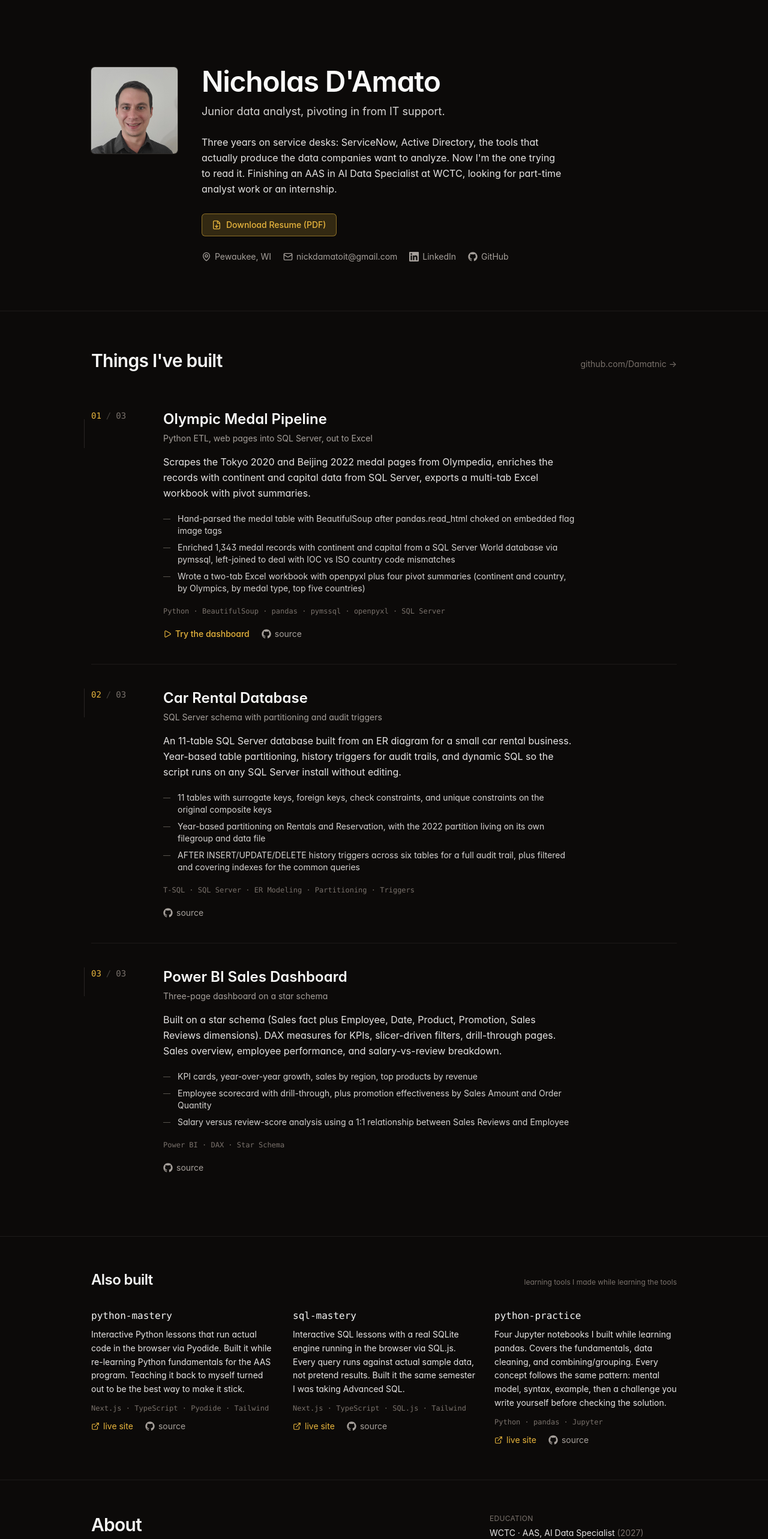
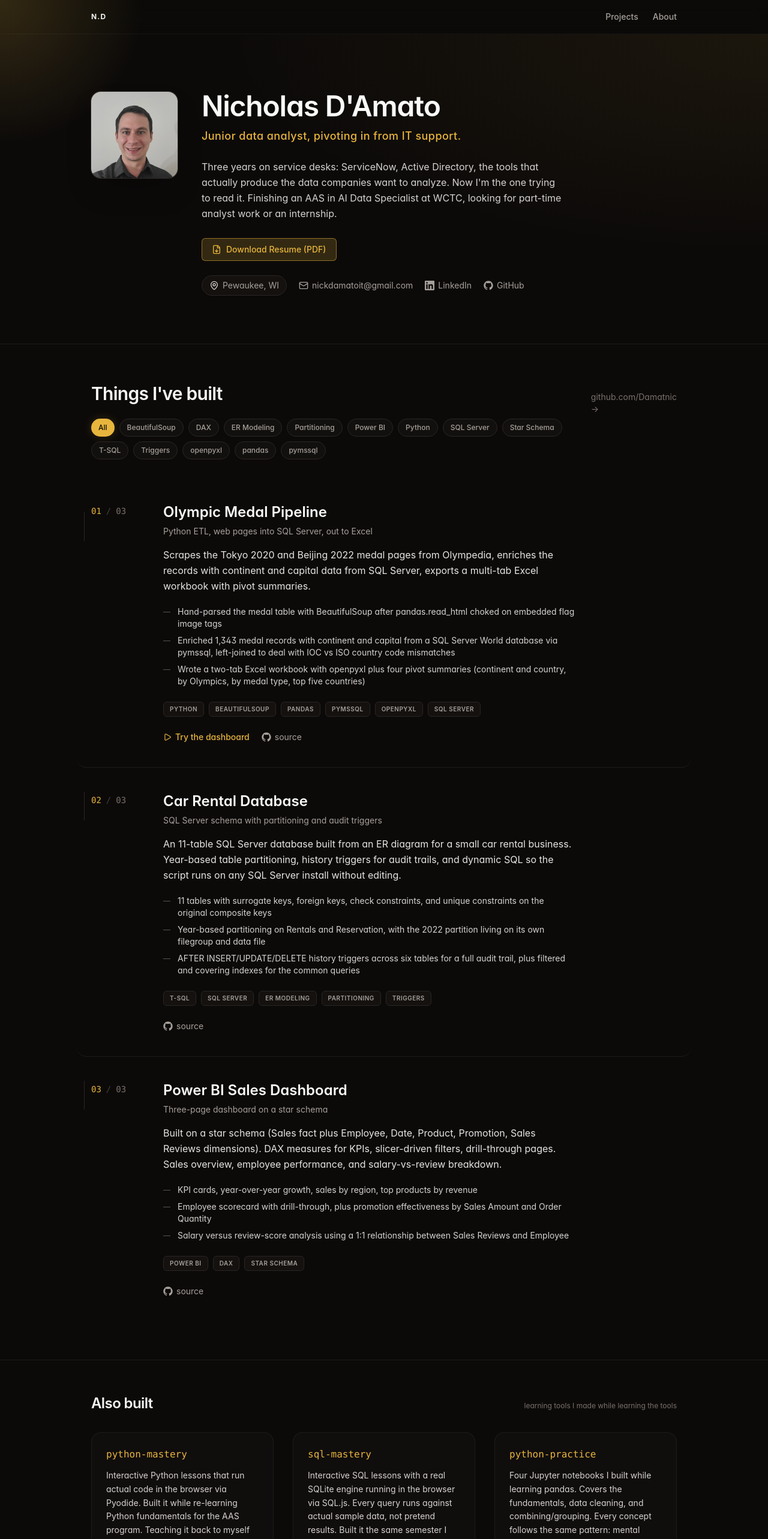
Before and after one commit to Damatnic/damato-portfolio, a Next.js app: page / in a window 1280 px wide. Shown: the top 2566 px of the page at 60% size. Built offline with nearby package versions, Linux system fonts and the light colour scheme.

Commit message:
feat: complete UI/UX overhaul with framer-motion

```diff
--- a/package.json
+++ b/package.json
@@ -10,6 +10,7 @@
   },
   "dependencies": {
     "@vercel/analytics": "^2.0.1",
+    "framer-motion": "^12.38.0",
     "lucide-react": "^1.14.0",
     "next": "16.2.6",
     "react": "19.2.4",
--- a/src/app/page.tsx
+++ b/src/app/page.tsx
@@ -1,18 +1,18 @@
+"use client";
+
 import Image from "next/image";
 import Link from "next/link";
+import { useState } from "react";
+import { motion, AnimatePresence, Variants } from "framer-motion";
 import { Mail, MapPin, Play, ExternalLink } from "lucide-react";
 import { projects, sideProjects } from "@/lib/projects";
 import { ResumeDownload } from "@/components/ResumeDownload";
 import { ResumeTimeline } from "@/components/ResumeTimeline";
+import { CursorGlow } from "@/components/CursorGlow";
 
 function Github({ className }: { className?: string }) {
   return (
-    <svg
-      viewBox="0 0 24 24"
-      fill="currentColor"
-      className={className}
-      aria-hidden="true"
-    >
+    <svg viewBox="0 0 24 24" fill="currentColor" className={className} aria-hidden="true">
       <path d="M12 .5C5.65.5.5 5.65.5 12c0 5.08 3.29 9.39 7.86 10.91.58.11.79-.25.79-.56 0-.27-.01-1-.02-1.96-3.2.7-3.88-1.54-3.88-1.54-.52-1.34-1.28-1.69-1.28-1.69-1.04-.71.08-.7.08-.7 1.16.08 1.77 1.19 1.77 1.19 1.03 1.76 2.7 1.25 3.36.96.1-.75.4-1.25.73-1.54-2.55-.29-5.24-1.28-5.24-5.69 0-1.26.45-2.29 1.19-3.1-.12-.29-.52-1.47.11-3.06 0 0 .97-.31 3.18 1.18a11.1 11.1 0 0 1 5.79 0c2.21-1.49 3.18-1.18 3.18-1.18.63 1.59.23 2.77.11 3.06.74.81 1.19 1.84 1.19 3.1 0 4.42-2.69 5.4-5.25 5.68.41.35.78 1.05.78 2.12 0 1.53-.01 2.77-.01 3.14 0 .31.21.68.8.56C20.21 21.39 23.5 17.08 23.5 12 23.5 5.65 18.35.5 12 .5Z" />
     </svg>
   );
@@ -20,32 +20,68 @@ function Github({ className }: { className?: string }) {
 
 function Linkedin({ className }: { className?: string }) {
   return (
-    <svg
-      viewBox="0 0 24 24"
-      fill="currentColor"
-      className={className}
-      aria-hidden="true"
-    >
+    <svg viewBox="0 0 24 24" fill="currentColor" className={className} aria-hidden="true">
       <path d="M20.45 20.45h-3.55v-5.57c0-1.33-.03-3.04-1.85-3.04-1.85 0-2.14 1.45-2.14 2.94v5.67H9.36V9h3.41v1.56h.05c.48-.9 1.64-1.85 3.38-1.85 3.61 0 4.28 2.38 4.28 5.47v6.27ZM5.34 7.43a2.06 2.06 0 1 1 0-4.12 2.06 2.06 0 0 1 0 4.12Zm1.78 13.02H3.56V9h3.56v11.45ZM22.22 0H1.77C.79 0 0 .77 0 1.72v20.56C0 23.23.79 24 1.77 24h20.45c.98 0 1.78-.77 1.78-1.72V1.72C24 .77 23.2 0 22.22 0Z" />
     </svg>
   );
 }
 
+const fadeUp: Variants = {
+  hidden: { opacity: 0, y: 30 },
+  visible: { opacity: 1, y: 0, transition: { duration: 0.6, ease: "easeOut" } }
+};
+
 export default function Home() {
+  const [activeFilter, setActiveFilter] = useState("All");
+  const [highlightedTech, setHighlightedTech] = useState<string | null>(null);
+
+  const allTech = Array.from(new Set(projects.flatMap((p) => p.tech))).sort();
+  const filters = ["All", ...allTech];
+
+  const filteredProjects = activeFilter === "All"
+    ? projects
+    : projects.filter((p) => p.tech.includes(activeFilter));
+
+  const toolsIReachFor = [
+    "Python", "pandas", "SQL", "T-SQL", "Power BI", "DAX", "Excel",
+    "SQL Server", "BeautifulSoup", "PowerShell"
+  ];
+
   return (
-    <main className="flex-1">
+    <>
+      <CursorGlow />
+      <main className="flex-1 relative z-10 selection:bg-[var(--accent)] selection:text-stone-950">
+
+        {/* Glassmorphism Header */}
+        <header className="sticky top-0 z-40 w-full backdrop-blur-md bg-stone-950/60 border-b border-stone-800/40">
+          <div className="mx-auto max-w-5xl px-6 h-14 flex items-center justify-between text-sm">
+            <span className="font-bold text-stone-100 tracking-widest text-xs">N.D</span>
+            <nav className="flex gap-6 text-stone-400 font-medium">
+              <a href="#projects" className="hover:text-stone-100 transition-colors">Projects</a>
+              <a href="#about" className="hover:text-stone-100 transition-colors">About</a>
+            </nav>
+          </div>
+        </header>
+
         {/* Hero */}
-      <section className="border-b border-stone-800/60">
-        <div className="mx-auto max-w-5xl px-6 pt-20 pb-14 sm:pt-28 sm:pb-20">
+        <section className="border-b border-stone-800/60 overflow-hidden relative">
+          <div className="absolute top-0 right-0 w-full h-full bg-[radial-gradient(ellipse_at_top_right,_var(--accent-soft),_transparent_50%)] opacity-40 pointer-events-none" />
+
+          <motion.div
+            initial="hidden"
+            animate="visible"
+            variants={fadeUp}
+            className="mx-auto max-w-5xl px-6 pt-16 pb-14 sm:pt-24 sm:pb-20 relative z-10"
+          >
             <div className="grid items-start gap-10 sm:grid-cols-[auto_1fr]">
-            <div className="relative h-32 w-32 overflow-hidden rounded-md ring-1 ring-stone-700/60 sm:h-36 sm:w-36">
+              <div className="relative h-32 w-32 overflow-hidden rounded-2xl ring-1 ring-stone-700/60 sm:h-36 sm:w-36 shadow-2xl">
                 <Image
                   src="/headshot.jpg"
                   alt="Nicholas D'Amato"
                   fill
                   priority
                   sizes="(min-width: 640px) 9rem, 8rem"
-                className="object-cover"
+                  className="object-cover transition-transform duration-500 hover:scale-105"
                 />
               </div>
 
@@ -53,10 +89,10 @@ export default function Home() {
                 <h1 className="text-4xl font-semibold tracking-tight text-stone-50 sm:text-5xl">
                   Nicholas D&apos;Amato
                 </h1>
-              <p className="mt-3 text-lg text-stone-300">
+                <p className="mt-3 text-lg text-[var(--accent)] font-medium tracking-wide">
                   Junior data analyst, pivoting in from IT support.
                 </p>
-              <p className="mt-6 max-w-[60ch] leading-relaxed text-stone-200">
+                <p className="mt-6 max-w-[60ch] leading-relaxed text-stone-300">
                   Three years on service desks: ServiceNow, Active Directory, the
                   tools that actually produce the data companies want to analyze.
                   Now I&apos;m the one trying to read it. Finishing an AAS in AI
@@ -68,14 +104,14 @@ export default function Home() {
                   <ResumeDownload />
                 </div>
 
-              <div className="mt-6 flex flex-wrap items-center gap-x-5 gap-y-2 text-sm text-stone-400">
-                <span className="inline-flex items-center gap-1.5">
-                  <MapPin className="h-4 w-4" />
+                <div className="mt-6 flex flex-wrap items-center gap-x-5 gap-y-3 text-sm text-stone-400">
+                  <span className="inline-flex items-center gap-1.5 bg-stone-900/50 px-3 py-1.5 rounded-full border border-stone-800 shadow-sm">
+                    <MapPin className="h-4 w-4 text-stone-300" />
                     Pewaukee, WI
                   </span>
                   <a
                     href="mailto:nickdamatoit@gmail.com"
-                  className="inline-flex items-center gap-1.5 hover:text-[var(--accent)]"
+                    className="inline-flex items-center gap-1.5 hover:text-[var(--accent)] transition-colors"
                   >
                     <Mail className="h-4 w-4" />
                     nickdamatoit@gmail.com
@@ -84,7 +120,7 @@ export default function Home() {
                     href="https://linkedin.com/in/nicholas-damato2"
                     target="_blank"
                     rel="noopener noreferrer"
-                  className="inline-flex items-center gap-1.5 hover:text-[var(--accent)]"
+                    className="inline-flex items-center gap-1.5 hover:text-[var(--accent)] transition-colors"
                   >
                     <Linkedin className="h-4 w-4" />
                     LinkedIn
@@ -93,7 +129,7 @@ export default function Home() {
                     href="https://github.com/Damatnic"
                     target="_blank"
                     rel="noopener noreferrer"
-                  className="inline-flex items-center gap-1.5 hover:text-[var(--accent)]"
+                    className="inline-flex items-center gap-1.5 hover:text-[var(--accent)] transition-colors"
                   >
                     <Github className="h-4 w-4" />
                     GitHub
@@ -101,40 +137,77 @@ export default function Home() {
                 </div>
               </div>
             </div>
-        </div>
+          </motion.div>
         </section>
 
         {/* Projects */}
-      <section id="projects" className="border-b border-stone-800/60">
+        <section id="projects" className="border-b border-stone-800/60 scroll-mt-14 relative">
           <div className="mx-auto max-w-5xl px-6 py-16">
-          <div className="flex items-baseline justify-between gap-6">
+            <motion.div
+              initial="hidden"
+              whileInView="visible"
+              viewport={{ once: true, margin: "-100px" }}
+              variants={fadeUp}
+              className="flex flex-col sm:flex-row sm:items-baseline justify-between gap-6"
+            >
+              <div>
                 <h2 className="text-2xl font-semibold tracking-tight text-stone-100 sm:text-3xl">
                   Things I&apos;ve built
                 </h2>
+                {/* Interactive Filtering */}
+                <div className="mt-6 flex flex-wrap gap-2">
+                  {filters.map((f) => (
+                    <button
+                      key={f}
+                      onClick={() => setActiveFilter(f)}
+                      className={`px-3 py-1.5 text-xs font-medium rounded-full transition-all duration-300 ${
+                        activeFilter === f
+                          ? "bg-[var(--accent)] text-stone-950 shadow-[0_0_15px_var(--accent-soft)]"
+                          : "bg-stone-900/40 text-stone-400 hover:text-stone-200 border border-stone-800 hover:border-stone-600"
+                      }`}
+                    >
+                      {f}
+                    </button>
+                  ))}
+                </div>
+              </div>
+
               <Link
                 href="https://github.com/Damatnic"
                 target="_blank"
                 rel="noopener noreferrer"
-              className="hidden text-sm text-stone-500 hover:text-[var(--accent)] sm:inline"
+                className="hidden text-sm text-stone-500 hover:text-[var(--accent)] sm:inline transition-colors"
               >
                 github.com/Damatnic →
               </Link>
-          </div>
+            </motion.div>
 
-          <ol className="mt-10 divide-y divide-stone-800/60">
-            {projects.map((p, i) => (
-              <li
+            <ol className="mt-12 divide-y divide-stone-800/60">
+              <AnimatePresence mode="popLayout">
+                {filteredProjects.map((p, i) => {
+                  const isHighlighted = highlightedTech && p.tech.includes(highlightedTech);
+                  return (
+                    <motion.li
+                      layout
+                      initial={{ opacity: 0, scale: 0.95 }}
+                      animate={{ opacity: 1, scale: 1 }}
+                      exit={{ opacity: 0, scale: 0.95 }}
+                      transition={{ duration: 0.3 }}
                       key={p.slug}
-                className="group relative grid gap-6 py-10 first:pt-6 sm:grid-cols-[5rem_1fr] sm:gap-10"
+                      className={`group relative grid gap-6 py-10 first:pt-6 sm:grid-cols-[5rem_1fr] sm:gap-10 transition-all duration-300 rounded-2xl ${
+                        isHighlighted ? "bg-stone-900/80 px-6 -mx-6 ring-1 ring-[var(--accent-soft)] shadow-[0_0_30px_var(--accent-soft)]" : "hover:bg-stone-900/20 px-6 -mx-6"
+                      }`}
                     >
                       <span
                         aria-hidden
-                  className="pointer-events-none absolute -left-3 top-10 h-12 w-px bg-stone-800 transition group-hover:bg-[var(--accent)]"
+                        className={`pointer-events-none absolute left-3 top-10 h-12 w-px transition-colors duration-300 ${
+                          isHighlighted ? "bg-[var(--accent)]" : "bg-stone-800 group-hover:bg-[var(--accent)]"
+                        }`}
                       />
 
-                <div className="font-mono text-sm text-stone-500">
+                      <div className="font-mono text-sm text-stone-500 mt-1">
                         <span className="text-[var(--accent)]">
-                    {String(i + 1).padStart(2, "0")}
+                          {String(projects.findIndex(orig => orig.slug === p.slug) + 1).padStart(2, "0")}
                         </span>
                         <span className="ml-2 text-stone-700">/</span>
                         <span className="ml-2">
@@ -161,11 +234,22 @@ export default function Home() {
                           ))}
                         </ul>
 
-                  <p className="mt-5 font-mono text-xs text-stone-500">
-                    {p.tech.join("  ·  ")}
-                  </p>
+                        <div className="mt-6 flex flex-wrap gap-2">
+                          {p.tech.map((t) => (
+                            <span
+                              key={t}
+                              className={`px-2.5 py-1 text-[10px] uppercase tracking-wider font-semibold rounded-md border ${
+                                highlightedTech === t || activeFilter === t
+                                  ? "bg-[var(--accent-soft)] border-[var(--accent)] text-[var(--accent)]"
+                                  : "bg-stone-900/50 border-stone-800 text-stone-400"
+                              }`}
+                            >
+                              {t}
+                            </span>
+                          ))}
+                        </div>
 
-                  <div className="mt-5 flex flex-wrap items-center gap-x-5 gap-y-2 text-sm">
+                        <div className="mt-6 flex flex-wrap items-center gap-x-5 gap-y-2 text-sm">
                           {p.demoUrl && (
                             <Link
                               href={p.demoUrl}
@@ -179,22 +263,30 @@ export default function Home() {
                             href={p.github}
                             target="_blank"
                             rel="noopener noreferrer"
-                      className="inline-flex items-center gap-1.5 text-stone-400 hover:text-stone-100"
+                            className="inline-flex items-center gap-1.5 text-stone-400 hover:text-stone-100 transition-colors"
                           >
                             <Github className="h-4 w-4" />
                             source
                           </a>
                         </div>
                       </article>
-              </li>
-            ))}
+                    </motion.li>
+                  );
+                })}
+              </AnimatePresence>
             </ol>
           </div>
         </section>
 
         {/* Also built */}
-      <section id="also-built" className="border-b border-stone-800/60">
-        <div className="mx-auto max-w-5xl px-6 py-14">
+        <section id="also-built" className="border-b border-stone-800/60 scroll-mt-14">
+          <motion.div
+            initial="hidden"
+            whileInView="visible"
+            viewport={{ once: true, margin: "-100px" }}
+            variants={fadeUp}
+            className="mx-auto max-w-5xl px-6 py-14"
+          >
             <div className="flex items-baseline justify-between gap-6">
               <h2 className="text-xl font-semibold tracking-tight text-stone-100 sm:text-2xl">
                 Also built
@@ -205,16 +297,27 @@ export default function Home() {
             </div>
 
             <div className="mt-8 grid gap-x-8 gap-y-10 sm:grid-cols-2 lg:grid-cols-3">
-            {sideProjects.map((p) => (
-              <article key={p.slug}>
-                <h3 className="font-mono text-base text-stone-100">{p.title}</h3>
-                <p className="mt-2 text-sm leading-relaxed text-stone-200">
+              {sideProjects.map((p, i) => (
+                <motion.article
+                  initial={{ opacity: 0, y: 20 }}
+                  whileInView={{ opacity: 1, y: 0 }}
+                  viewport={{ once: true }}
+                  transition={{ delay: i * 0.1 }}
+                  key={p.slug}
+                  className="group relative p-6 rounded-2xl bg-stone-900/30 border border-stone-800/60 hover:bg-stone-900/60 hover:border-stone-700 transition-all"
+                >
+                  <h3 className="font-mono text-base text-[var(--accent)]">{p.title}</h3>
+                  <p className="mt-3 text-sm leading-relaxed text-stone-300">
                     {p.description}
                   </p>
-                <p className="mt-3 font-mono text-xs text-stone-500">
-                  {p.tech.join("  ·  ")}
-                </p>
-                <div className="mt-3 flex flex-wrap items-center gap-x-5 gap-y-2 text-sm">
+                  <div className="mt-4 flex flex-wrap gap-1.5">
+                    {p.tech.map(t => (
+                      <span key={t} className="text-[10px] font-mono text-stone-500 bg-stone-950 px-2 py-0.5 rounded border border-stone-800">
+                        {t}
+                      </span>
+                    ))}
+                  </div>
+                  <div className="mt-5 flex flex-wrap items-center gap-x-5 gap-y-2 text-sm pt-4 border-t border-stone-800/60">
                     <a
                       href={p.liveUrl}
                       target="_blank"
@@ -228,24 +331,30 @@ export default function Home() {
                       href={p.github}
                       target="_blank"
                       rel="noopener noreferrer"
-                    className="inline-flex items-center gap-1.5 text-stone-400 hover:text-stone-100"
+                      className="inline-flex items-center gap-1.5 text-stone-400 hover:text-stone-100 transition-colors"
                     >
                       <Github className="h-4 w-4" />
                       source
                     </a>
                   </div>
-              </article>
+                </motion.article>
               ))}
             </div>
-        </div>
+          </motion.div>
         </section>
 
         {/* About */}
-      <section id="about" className="border-b border-stone-800/60">
-        <div className="mx-auto max-w-5xl px-6 py-14">
+        <section id="about" className="border-b border-stone-800/60 scroll-mt-14">
+          <motion.div
+            initial="hidden"
+            whileInView="visible"
+            viewport={{ once: true, margin: "-100px" }}
+            variants={fadeUp}
+            className="mx-auto max-w-5xl px-6 py-14"
+          >
             <div className="grid gap-10 sm:grid-cols-[2fr_1fr]">
               <div className="space-y-5 leading-relaxed text-stone-200">
-              <h2 className="text-2xl font-semibold tracking-tight text-stone-100 sm:text-3xl">
+                <h2 className="text-2xl font-semibold tracking-tight text-stone-100 sm:text-3xl mb-8">
                   About
                 </h2>
                 <p className="max-w-[65ch]">
@@ -273,46 +382,63 @@ export default function Home() {
                 <ResumeTimeline />
               </div>
 
-            <dl className="space-y-6 text-sm">
+              <dl className="space-y-8 text-sm bg-stone-900/20 p-6 rounded-2xl border border-stone-800/40 h-fit">
                 <div>
-                <dt className="text-xs uppercase tracking-wide text-stone-500">Education</dt>
+                  <dt className="text-xs uppercase tracking-widest font-semibold text-stone-500 mb-2">Tools I reach for</dt>
+                  <dd className="flex flex-wrap gap-2">
+                    {toolsIReachFor.map(tool => (
+                      <button
+                        key={tool}
+                        onMouseEnter={() => setHighlightedTech(tool)}
+                        onMouseLeave={() => setHighlightedTech(null)}
+                        onClick={() => {
+                          setActiveFilter(tool);
+                          document.getElementById("projects")?.scrollIntoView({ behavior: "smooth" });
+                        }}
+                        className={`px-3 py-1.5 text-xs font-medium rounded-md border transition-all cursor-pointer ${
+                          highlightedTech === tool
+                            ? "bg-[var(--accent-soft)] border-[var(--accent)] text-[var(--accent)] shadow-[0_0_10px_var(--accent-soft)]"
+                            : "bg-stone-900/50 border-stone-800 text-stone-300 hover:border-stone-600 hover:text-stone-100"
+                        }`}
+                      >
+                        {tool}
+                      </button>
+                    ))}
+                  </dd>
+                </div>
+
+                <div>
+                  <dt className="text-xs uppercase tracking-widest font-semibold text-stone-500 mb-2">Education</dt>
                   <dd className="mt-1.5 text-stone-200">WCTC · AAS, AI Data Specialist <span className="text-stone-500">(2027)</span></dd>
                   <dd className="text-stone-200">MATC · Associate, IT Network <span className="text-stone-500">(2023)</span></dd>
                 </div>
                 <div>
-                <dt className="text-xs uppercase tracking-wide text-stone-500">Certifications</dt>
+                  <dt className="text-xs uppercase tracking-widest font-semibold text-stone-500 mb-2">Certifications</dt>
                   <dd className="mt-1.5 text-stone-200">CompTIA A+, Network+</dd>
                   <dd className="text-stone-200">Cisco CCNA</dd>
                 </div>
                 <div>
-                <dt className="text-xs uppercase tracking-wide text-stone-500">Tools I reach for</dt>
-                <dd className="mt-1.5 text-stone-200">
-                  Python · pandas · SQL · T-SQL · Power BI · DAX · Excel · SQL
-                  Server · BeautifulSoup · PowerShell
-                </dd>
-              </div>
-              <div>
-                <dt className="text-xs uppercase tracking-wide text-stone-500">Currently learning</dt>
-                <dd className="mt-1.5 text-stone-200">
+                  <dt className="text-xs uppercase tracking-widest font-semibold text-stone-500 mb-2">Currently learning</dt>
+                  <dd className="mt-1.5 text-stone-300 leading-relaxed">
                     More serious DAX. Window functions in production-scale data.
                     How to make a dashboard people actually use.
                   </dd>
                 </div>
               </dl>
             </div>
-        </div>
+          </motion.div>
         </section>
 
         {/* Footer */}
         <footer>
           <div className="mx-auto flex max-w-5xl flex-col gap-3 px-6 py-10 sm:flex-row sm:items-center sm:justify-between">
-          <p className="text-sm text-stone-500">
+            <p className="text-sm text-stone-500 font-mono">
               Nicholas D&apos;Amato · Pewaukee, WI
             </p>
             <div className="flex gap-5 text-sm text-stone-400">
               <a
                 href="mailto:nickdamatoit@gmail.com"
-              className="inline-flex items-center gap-1.5 hover:text-[var(--accent)]"
+                className="inline-flex items-center gap-1.5 hover:text-[var(--accent)] transition-colors"
               >
                 <Mail className="h-4 w-4" /> Email
               </a>
@@ -320,7 +446,7 @@ export default function Home() {
                 href="https://linkedin.com/in/nicholas-damato2"
                 target="_blank"
                 rel="noopener noreferrer"
-              className="inline-flex items-center gap-1.5 hover:text-[var(--accent)]"
+                className="inline-flex items-center gap-1.5 hover:text-[var(--accent)] transition-colors"
               >
                 <Linkedin className="h-4 w-4" /> LinkedIn
               </a>
@@ -328,7 +454,7 @@ export default function Home() {
                 href="https://github.com/Damatnic"
                 target="_blank"
                 rel="noopener noreferrer"
-              className="inline-flex items-center gap-1.5 hover:text-[var(--accent)]"
+                className="inline-flex items-center gap-1.5 hover:text-[var(--accent)] transition-colors"
               >
                 <Github className="h-4 w-4" /> GitHub
               </a>
@@ -336,5 +462,6 @@ export default function Home() {
           </div>
         </footer>
       </main>
+    </>
   );
 }
--- /dev/null
+++ b/src/components/CursorGlow.tsx
@@ -0,0 +1,28 @@
+"use client";
+import { useEffect, useState } from "react";
+
+export function CursorGlow() {
+  const [position, setPosition] = useState({ x: 0, y: 0 });
+  const [isMounted, setIsMounted] = useState(false);
+
+  useEffect(() => {
+    setIsMounted(true);
+    const handleMouseMove = (e: MouseEvent) => {
+      setPosition({ x: e.clientX, y: e.clientY });
+    };
+
+    window.addEventListener("mousemove", handleMouseMove);
+    return () => window.removeEventListener("mousemove", handleMouseMove);
+  }, []);
+
+  if (!isMounted) return null;
+
+  return (
+    <div
+      className="pointer-events-none fixed inset-0 z-30 hidden sm:block mix-blend-screen transition-opacity duration-300"
+      style={{
+        background: `radial-gradient(600px circle at ${position.x}px ${position.y}px, var(--accent-soft), transparent 40%)`,
+      }}
+    />
+  );
+}
```
Also changed, not shown: 1 other file (tests, documents, lock files or other folders). Lines whose indentation alone changed are shown as unchanged.
